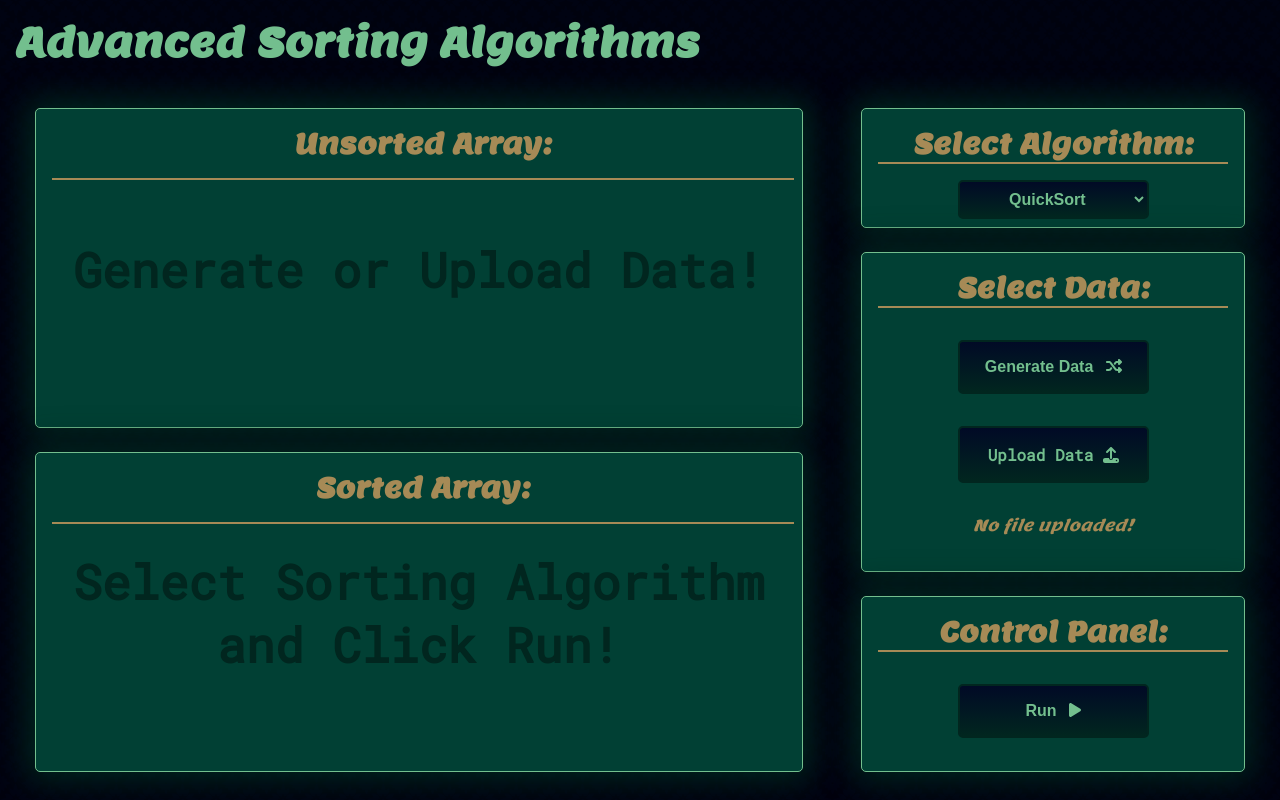
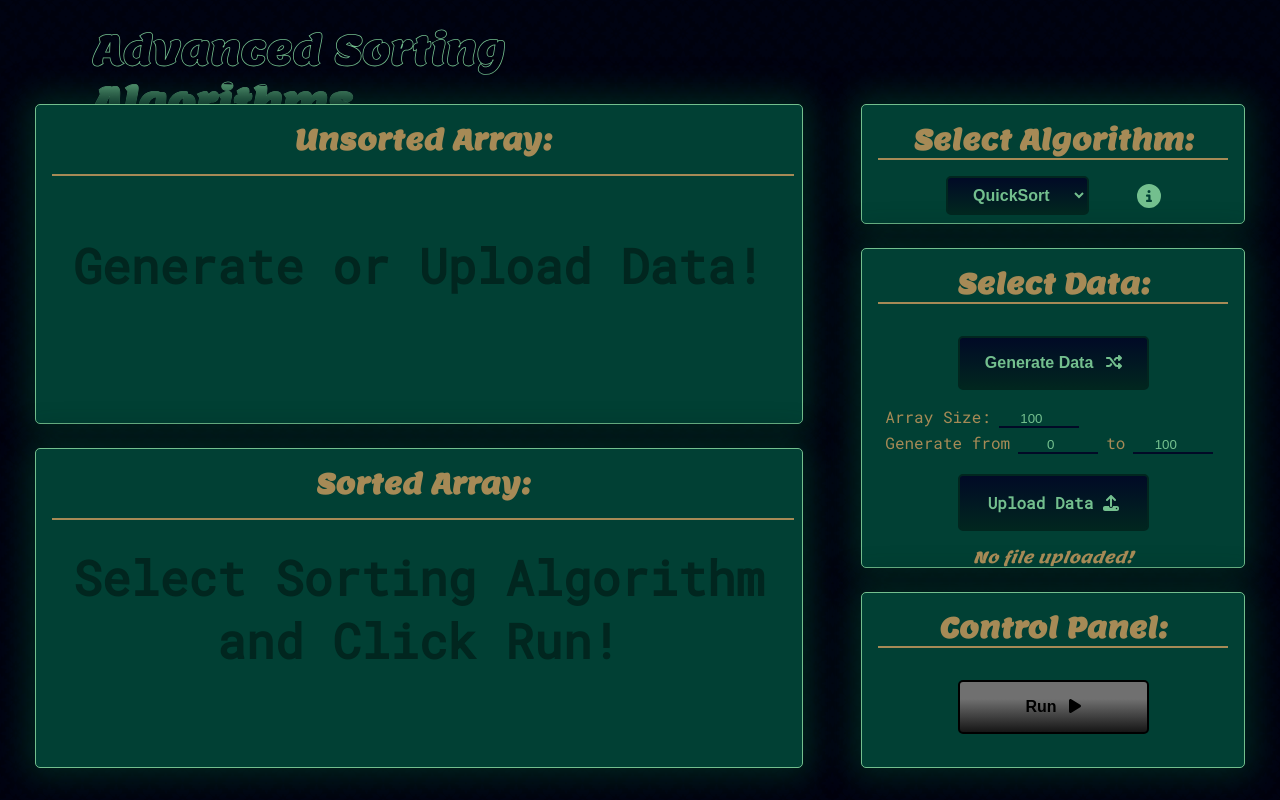
Before and after one commit to kondi171/ASA, a Vue app: page / in a window 1280 px wide. Built offline with nearby package versions, Linux system fonts and the light colour scheme.

Commit message:
add info about algorithms, implement generating options, disable sorting before initializing data

```diff
--- a/src/assets/scss/placeholders.scss
+++ b/src/assets/scss/placeholders.scss
@@ -58,6 +58,7 @@
       font-weight: bold;
       color: $hoverColor;
       text-align: center;
+      transition-duration: .4s;
     }
   }
 
--- a/src/components/ControlPanel.vue
+++ b/src/components/ControlPanel.vue
@@ -1,13 +1,15 @@
 <script setup lang="ts">
 
+import { watch } from 'vue';
 import { SortingAlgorithms } from '../ts/enums';
 import { useAppStore } from './../stores/app.ts';
 
 const appStore = useAppStore();
-const { selectedAlgorithm, unsortedArray, sortedArray } = appStore;
+const { selectedAlgorithm, unsortedArray, sortedArray, error } = appStore;
 
 const handleRunSorting = () => {
-  if (selectedAlgorithm.value === SortingAlgorithms.QUICK_SORT) sortedArray.value = quickSort(unsortedArray.value);
+  if (unsortedArray.value.length === 0) error.value = true;
+  else if (selectedAlgorithm.value === SortingAlgorithms.QUICK_SORT) sortedArray.value = quickSort(unsortedArray.value);
   else if (selectedAlgorithm.value === SortingAlgorithms.MERGE_SORT) sortedArray.value = mergeSort(unsortedArray.value);
   else if (selectedAlgorithm.value === SortingAlgorithms.HEAP_SORT) sortedArray.value = heapSort(unsortedArray.value);
   else if (selectedAlgorithm.value === SortingAlgorithms.RADIX_SORT) sortedArray.value = radixSort(unsortedArray.value);
@@ -368,13 +370,14 @@ const introSort = (arr: number[]): number[] => {
   return arr;
 };
 
+
 </script>
 
 <template>
   <section class="control-panel">
     <h2>Control Panel:</h2>
     <div class="btn-wrapper">
-      <button @click="handleRunSorting">
+      <button :class="{ disabled: !unsortedArray.value.length > 0 }" @click="handleRunSorting">
         Run
         <font-awesome-icon class="data-icon" icon="play" />
       </button>
@@ -400,8 +403,21 @@ const introSort = (arr: number[]): number[] => {
     align-items: center;
     flex-direction: column;
 
+
+
     button {
       @extend %btn;
+
+      &.disabled {
+        background: linear-gradient(180deg, rgba(112, 112, 112, 1) 34%, rgba(22, 22, 22, 1) 100%);
+        color: black;
+        border: 2px solid black;
+
+        &:hover {
+          border-color: black;
+        }
+      }
+
 
       .data-icon {
         margin-left: 1vmin;
--- a/src/components/Header.vue
+++ b/src/components/Header.vue
@@ -3,7 +3,10 @@
 </script>
 
 <template>
-  <h1>Advanced Sorting Algorithms</h1>
+  <div class="logoText">
+    <h2>Advanced Sorting Algorithms</h2>
+    <h2>Advanced Sorting Algorithms</h2>
+  </div>
 </template>
 
 <style scoped lang="scss">
@@ -15,4 +18,51 @@ h1 {
   color: $primaryColor;
   padding: 2vmin;
 }
+
+.logoText {
+  position: relative;
+  left: 6vw;
+  top: 1vh;
+  width: 50vw;
+  height: 10vmin;
+
+  h2 {
+    position: absolute;
+    font-size: 6vmin;
+    font-size: 5vmin;
+    font-family: $headerFont;
+    color: $primaryColor;
+    padding: 2vmin;
+
+    &:nth-child(1) {
+      color: transparent;
+      -webkit-text-stroke: .1vmin $primaryColor;
+    }
+
+    &:nth-child(2) {
+      background-color: $primaryColor;
+      background: linear-gradient(180deg, $primaryColor 50%, $hoverColor 100%);
+      background-clip: text;
+      -webkit-background-clip: text;
+      -webkit-text-fill-color: transparent;
+      animation: animate 4s ease-in-out infinite;
+    }
+  }
+
+  @keyframes animate {
+
+    0%,
+    100% {
+      clip-path: polygon(0% 45%, 15% 44%, 32% 50%,
+          54% 60%, 70% 61%, 84% 59%, 100% 52%,
+          100% 100%, 0% 100%);
+    }
+
+    50% {
+      clip-path: polygon(0% 60%, 16% 65%, 34% 66%,
+          51% 62%, 67% 50%, 84% 45%, 100% 46%,
+          100% 100%, 0% 100%);
+    }
+  }
+}
 </style>
--- a/src/components/SelectAlgorithm.vue
+++ b/src/components/SelectAlgorithm.vue
@@ -15,6 +15,7 @@ const handleChangeSort = () => { selectedAlgorithm.value = selected.value; }
 <template>
   <section class="algorithm">
     <h2>Select Algorithm:</h2>
+    <div class="wrapper">
       <section class="select-container">
         <select v-model="selected" @change="handleChangeSort" id="id" name="id">
           <option v-bind:value="SortingAlgorithms.QUICK_SORT">QuickSort</option>
@@ -27,6 +28,56 @@ const handleChangeSort = () => { selectedAlgorithm.value = selected.value; }
           <option v-bind:value="SortingAlgorithms.INTRO_SORT">IntroSort</option>
         </select>
       </section>
+      <font-awesome-icon class="data-icon" icon="circle-info" />
+      <div class="sort-description">
+        <div v-if="selectedAlgorithm.value === SortingAlgorithms.QUICK_SORT">
+          <h4>QuickSort</h4>
+          <span>&bull; Operates on the divide and conquer principle.</span>
+          <span>&bull; Uses recursion to partition the array into smaller parts.</span>
+          <span>&bull; Utilizes a pivot element for comparison and moving elements.</span>
+        </div>
+        <div v-if="selectedAlgorithm.value === SortingAlgorithms.MERGE_SORT">
+          <h4>MergeSort</h4>
+          <span>&bull; Operates on the divide and conquer principle.</span>
+          <span>&bull; Divides the array into two equal parts, sorts each of them, and then merges them into one sorted
+            array.</span>
+          <span>&bull; Utilizes recursion.</span>
+        </div>
+        <div v-if="selectedAlgorithm.value === SortingAlgorithms.HEAP_SORT">
+          <h4>HeapSort</h4>
+          <span>&bull; Uses the heap data structure.</span>
+          <span>&bull; Creates a maximum heap (for ascending order) or minimum heap (for descending order).</span>
+          <span>&bull; Extracts elements from the heap, placing them in the sorted array.</span>
+        </div>
+        <div v-if="selectedAlgorithm.value === SortingAlgorithms.RADIX_SORT">
+          <h4>RadixSort</h4>
+          <span>&bull; Sorts numbers based on digits, starting from the least significant digit.</span>
+          <span>&bull; Can be applied to sort integers, strings, or other data that can be compared digit by digit.</span>
+        </div>
+        <div v-if="selectedAlgorithm.value === SortingAlgorithms.COUNTING_SORT">
+          <h4>CountingSort</h4>
+          <span>&bull; Efficient for sorting integers within a limited range.</span>
+          <span>&bull; Creates an auxiliary array to count occurrences of each element and then builds a sorted
+            array.</span>
+        </div>
+        <div v-if="selectedAlgorithm.value === SortingAlgorithms.TIM_SORT">
+          <h4>TimSort</h4>
+          <span>&bull; Utilizes a combination of MergeSort and InsertionSort.</span>
+          <span>&bull; Optimized for partially sorted data and applies adaptive strategies.</span>
+        </div>
+        <div v-if="selectedAlgorithm.value === SortingAlgorithms.BUCKET_SORT">
+          <h4>BucketSort</h4>
+          <span>&bull; Divides the array into "buckets" and places elements into the appropriate buckets.</span>
+          <span>&bull; Then sorts the contents of each bucket, finally merging them into one sorted array.</span>
+        </div>
+        <div v-if="selectedAlgorithm.value === SortingAlgorithms.INTRO_SORT">
+          <h4>IntroSort</h4>
+          <span>&bull; Combines QuickSort, HeapSort, and InsertionSort.</span>
+          <span>&bull; Starts with QuickSort but transitions to HeapSort when the number of recursive calls is too
+            high.</span>
+        </div>
+      </div>
+    </div>
   </section>
 </template>
 
@@ -43,6 +94,11 @@ const handleChangeSort = () => { selectedAlgorithm.value = selected.value; }
     @extend %title;
   }
 
+  .wrapper {
+    display: flex;
+    justify-content: center;
+    align-items: center;
+
     .select-container {
       text-align: center;
       display: flex;
@@ -50,7 +106,7 @@ const handleChangeSort = () => { selectedAlgorithm.value = selected.value; }
       justify-content: center;
 
       select {
-      width: 50%;
+        width: 700%;
         text-align: center;
         padding: 1vmin;
         font-size: 2vmin;
@@ -72,5 +128,42 @@ const handleChangeSort = () => { selectedAlgorithm.value = selected.value; }
         background-color: $bgColor;
       }
     }
+
+    .data-icon {
+      font-size: 3vmin;
+      margin-left: 6vmin;
+      color: $primaryColor;
+      transition-duration: .4s;
+
+      &:hover {
+        color: $bgColor;
+        cursor: pointer;
+
+        &+.sort-description {
+          transform: scale(1);
+        }
+      }
+    }
+
+
+    .sort-description {
+      position: fixed;
+      left: 2vmin;
+      bottom: 2vmin;
+      transform: scale(0);
+      transition: transform 0.4s;
+      background-color: $hoverColor;
+      color: $primaryColor;
+      width: 60vmin;
+      padding: 2vmin;
+      border-radius: 2vmin;
+      border: .1vmin solid $primaryColor;
+
+      span {
+        display: block;
+      }
+    }
+  }
+
 }
 </style>
--- a/src/components/SelectData.vue
+++ b/src/components/SelectData.vue
@@ -1,56 +1,79 @@
+<template>
+  <section class="data">
+    <h2>Select Data:</h2>
+    <div class="btn-wrapper">
+      <button @click="handleGenerateData" class="generate-btn">
+        Generate Data
+        <font-awesome-icon class="data-icon" icon="shuffle" />
+      </button>
+      <div class="input-wrapper">
+        <label for="arraySize">Array Size:</label>
+        <input placeholder="Array Size" type="number" :value="arraySize" id="arraySize" @change="updateArraySize"><br>
+        <label for="startRange">Generate from</label>
+        <input placeholder="from" type="number" :value="startRange" id="startRange" @change="updateStartRange">
+        <label for="endRange">to</label>
+        <input placeholder="to" type="number" :value="endRange" id="endRange" @change="updateEndRange">
+      </div>
+      <label for="fileInput" class="custom-file-upload">
+        Upload Data
+        <font-awesome-icon class="data-icon" icon="upload" />
+      </label>
+      <div class="file-name" id="fileName">No file uploaded!</div>
+      <input id="fileInput" type="file" name="file" @change="displayFileName" />
+    </div>
+  </section>
+</template>
+
 <script setup lang="ts">
-import { useAppStore } from './../stores/app.ts';
+import { useAppStore } from './../stores/app.ts'
+import { ref } from 'vue'
 
-const appStore = useAppStore();
-const { unsortedArray } = appStore;
+const appStore = useAppStore()
+const { unsortedArray } = appStore
+
+const arraySize = ref(100);
+const startRange = ref(0);
+const endRange = ref(100);
 
 const displayFileName = () => {
-  const fileInput = document.getElementById('fileInput') as HTMLElement;
-  const fileNameContainer = document.getElementById('fileName');
-  fileNameContainer!.textContent = fileInput!.files[0].name;
-  console.log(fileInput);
+  const fileInput = document.getElementById('fileInput') as HTMLInputElement
+  const fileNameContainer = document.getElementById('fileName') as HTMLDivElement
+  fileNameContainer.textContent = fileInput.files[0].name
 }
 
-const getRandomInt = (min: number, max: number): number => { return Math.floor(Math.random() * (max - min + 1)) + min; }
+const getRandomInt = (min: number, max: number): number => {
+  return Math.floor(Math.random() * (max - min + 1)) + min
+}
 
 const generateRandomNumbers = (length: number): number[] => {
   const numbers: number[] = [];
 
   for (let i = 0; i < length; i++) {
-    const randomNumber = getRandomInt(1, 100);
+    const randomNumber = getRandomInt(Number(startRange.value), Number(endRange.value));
     numbers.push(randomNumber);
   }
 
-  return numbers;
+  return numbers
 }
 
 
+const updateArraySize = (event: Event) => {
+  arraySize.value = Number((event.target as HTMLInputElement).value);
+}
+
+const updateStartRange = (event: Event) => {
+  startRange.value = Number((event.target as HTMLInputElement).value);
+}
+
+const updateEndRange = (event: Event) => {
+  endRange.value = Number((event.target as HTMLInputElement).value);
+}
 
 const handleGenerateData = () => {
-  const randomNumbers = generateRandomNumbers(100);
-  unsortedArray.value = randomNumbers;
+  const randomNumbers = generateRandomNumbers(arraySize.value)
+  unsortedArray.value = randomNumbers
 }
 </script>
-
-<template>
-  <section class="data">
-    <h2>Select Data:</h2>
-    <div class="btn-wrapper">
-      <button @click="handleGenerateData">
-        Generate Data
-        <font-awesome-icon class="data-icon" icon="shuffle" />
-      </button>
-
-      <label for="fileInput" class="custom-file-upload">
-        Upload Data
-        <font-awesome-icon class="data-icon" icon="upload" />
-      </label>
-      <div class="file-name" id="fileName">No file uploaded!</div>
-      <input id="fileInput" type="file" name="file" v-on:change="displayFileName()" />
-
-    </div>
-  </section>
-</template>
 
 <style scoped lang="scss">
 @import './../assets/scss/variables.scss';
@@ -78,6 +101,28 @@ const handleGenerateData = () => {
       }
     }
 
+    .input-wrapper {
+
+      label {
+        color: $secondaryColor;
+      }
+
+      input {
+        background-color: transparent;
+        outline: none;
+        border: none;
+        border-bottom: 2px solid $bgColor;
+        text-align: center;
+        margin: .5vmin 1vmin;
+        width: 10vmin;
+        color: $primaryColor;
+
+        &::placeholder {
+          color: $bgColor;
+        }
+      }
+    }
+
     #fileInput {
       display: none;
     }
@@ -87,7 +132,6 @@ const handleGenerateData = () => {
     }
 
     .file-name {
-      margin-top: 2vmin;
       font-style: italic;
       font-family: $headerFont;
       color: $secondaryColor;
--- a/src/components/Unsorted.vue
+++ b/src/components/Unsorted.vue
@@ -1,17 +1,24 @@
 <script setup lang="ts">
+import { watch } from 'vue';
 import { useAppStore } from '../stores/app';
 
 
 const appStore = useAppStore();
-const { unsortedArray } = appStore;
-
+const { unsortedArray, error } = appStore;
+watch(error, () => {
+  if (error.value) {
+    setTimeout(() => {
+      error.value = false;
+    }, 1000);
+  }
+});
 </script>
 
 <template>
   <section class="sorting">
     <h2>Unsorted Array:</h2>
     <div class="data">
-      <div v-if="unsortedArray.value.length === 0" class="info">
+      <div v-if="unsortedArray.value.length === 0" class="info" :class="{ error: error.value }">
         Generate or Upload Data!
       </div>
       <div v-else>
@@ -33,5 +40,10 @@ const { unsortedArray } = appStore;
   span {
     color: red;
   }
+
+  .error {
+    color: red !important;
+    transform: scale(.9);
+  }
 }
 </style>
--- a/src/main.ts
+++ b/src/main.ts
@@ -4,9 +4,9 @@ import App from './App.vue'
 import { createPinia } from 'pinia';
 import { library } from '@fortawesome/fontawesome-svg-core'
 import { FontAwesomeIcon } from '@fortawesome/vue-fontawesome'
-import { faPlay, faShuffle, faUpload } from '@fortawesome/free-solid-svg-icons'
+import { faPlay, faShuffle, faUpload, faCircleInfo } from '@fortawesome/free-solid-svg-icons'
 
 const app = createApp(App);
 app.use(createPinia());
-library.add(faPlay, faUpload, faShuffle);
+library.add(faPlay, faUpload, faShuffle, faCircleInfo);
 app.component('font-awesome-icon', FontAwesomeIcon).mount('#app')
--- a/src/stores/app.ts
+++ b/src/stores/app.ts
@@ -11,10 +11,14 @@ export const useAppStore = defineStore('app', () => {
   });
   const selectedAlgorithm = reactive({
     value: SortingAlgorithms.QUICK_SORT
-  })
+  });
+  const error = reactive({
+    value: false
+  });
   return {
     unsortedArray,
     sortedArray,
     selectedAlgorithm,
+    error,
   }
 });
```
Lines whose indentation alone changed are shown as unchanged.
